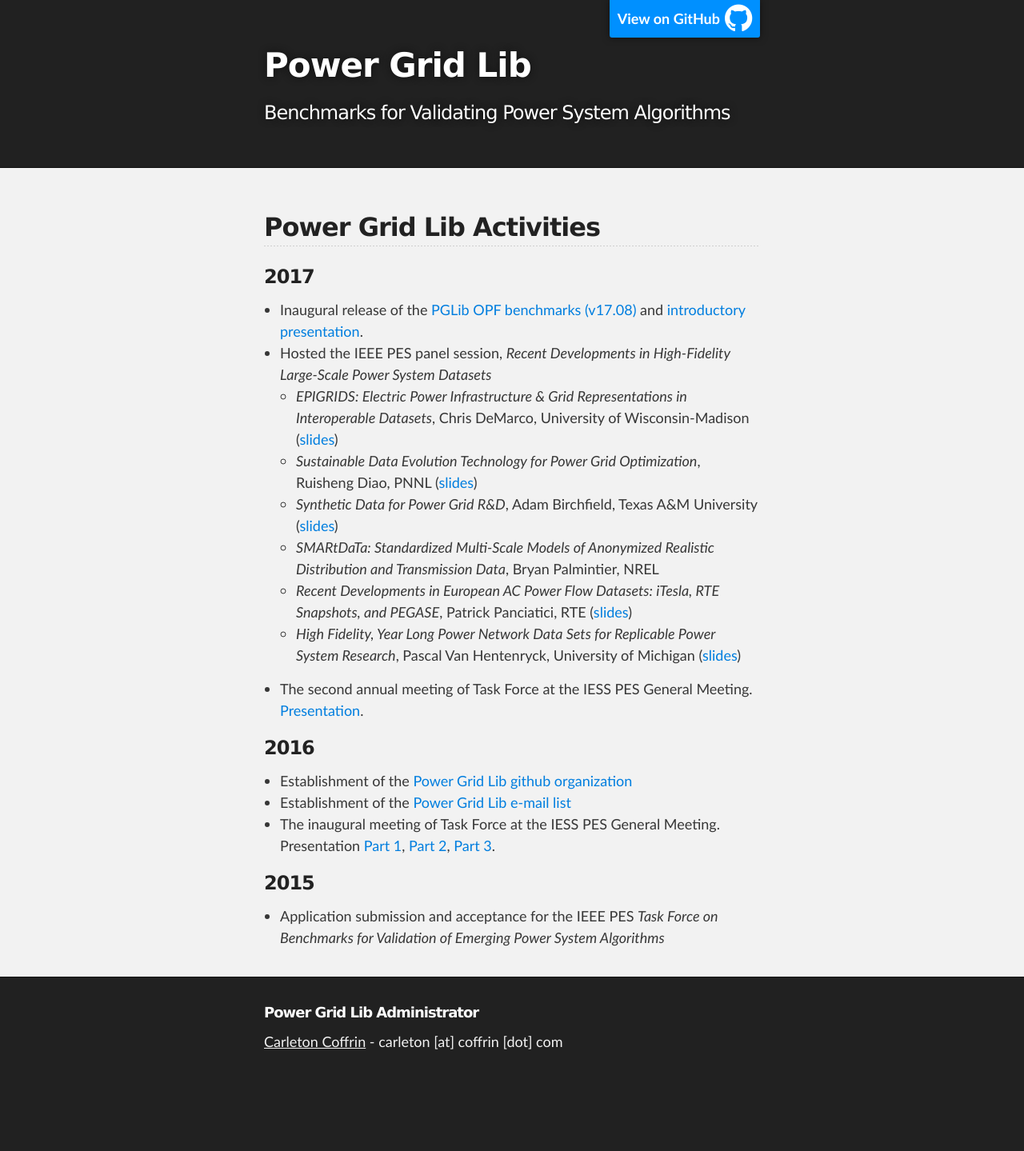
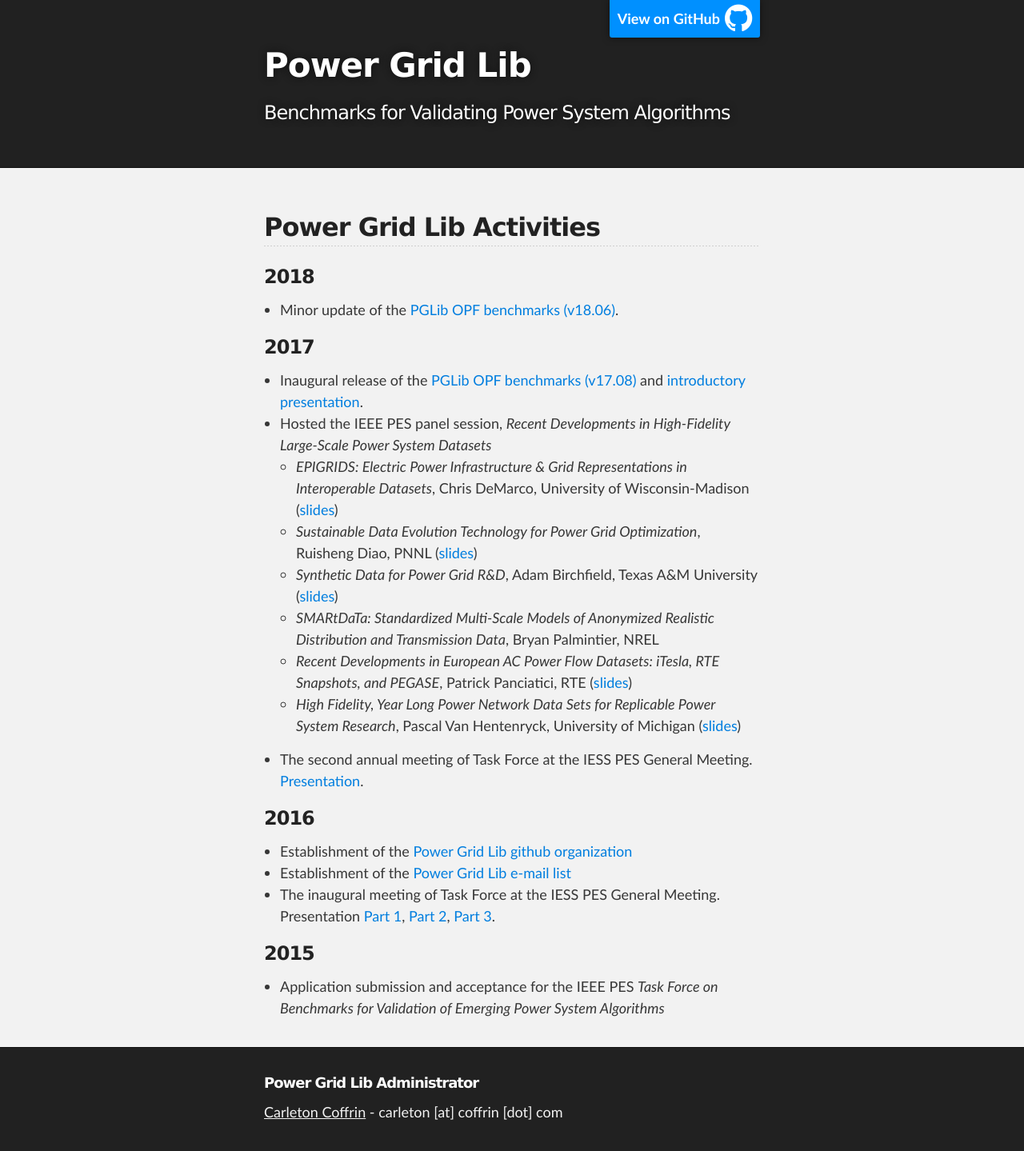
Before and after one commit to power-grid-lib/power-grid-lib.github.io, a Jekyll site: the page built from activities.md, in a window 1280 px wide. Shown: the whole page at 80% size. Built offline with Jekyll 4.4.1, drawn with Linux system fonts in a browser that asks for light colours; nearby versions of some CDN libraries; our own code applies the rules of GitHub Pages for plain Markdown files; before the commit the page ends 1351 px from its top, so only the background shows below that.

Commit message:
adding minor release note to activities

```diff
--- a/activities.md
+++ b/activities.md
@@ -3,6 +3,11 @@ layout: default
 ---
 
 ## Power Grid Lib Activities
+
+### 2018
+
+- Minor update of the [PGLib OPF benchmarks (v18.06)](https://github.com/power-grid-lib/pglib-opf).
+
 
 ### 2017
 
```
